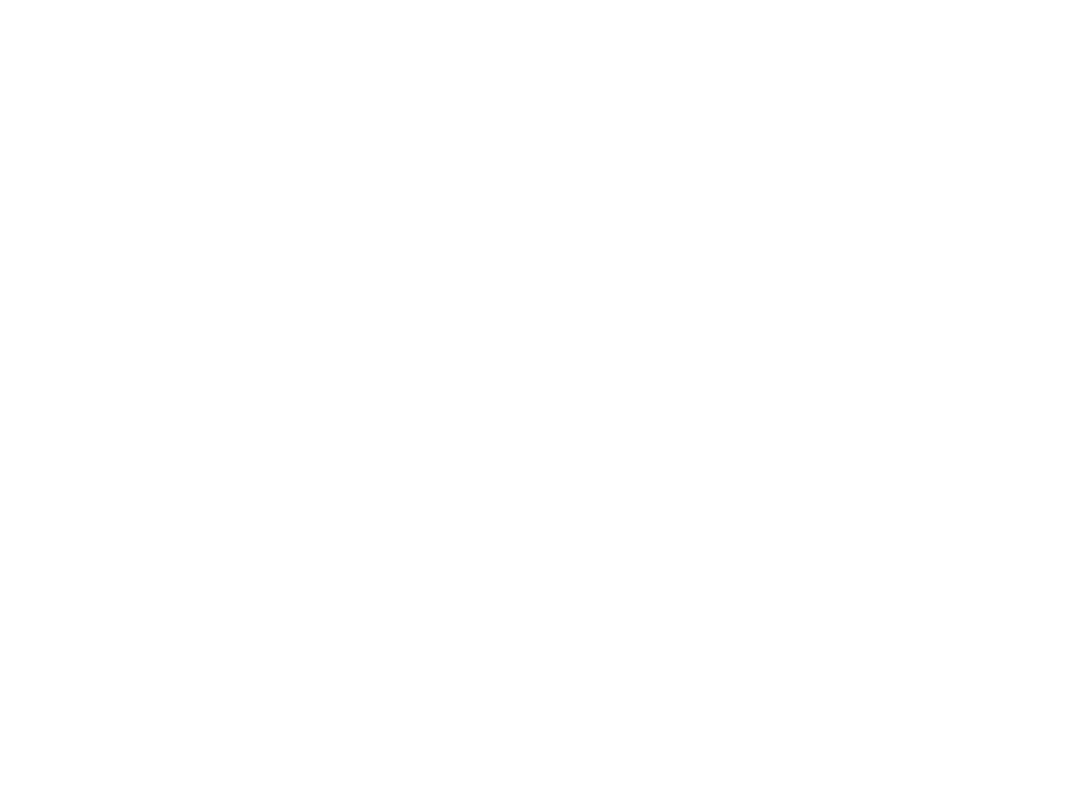
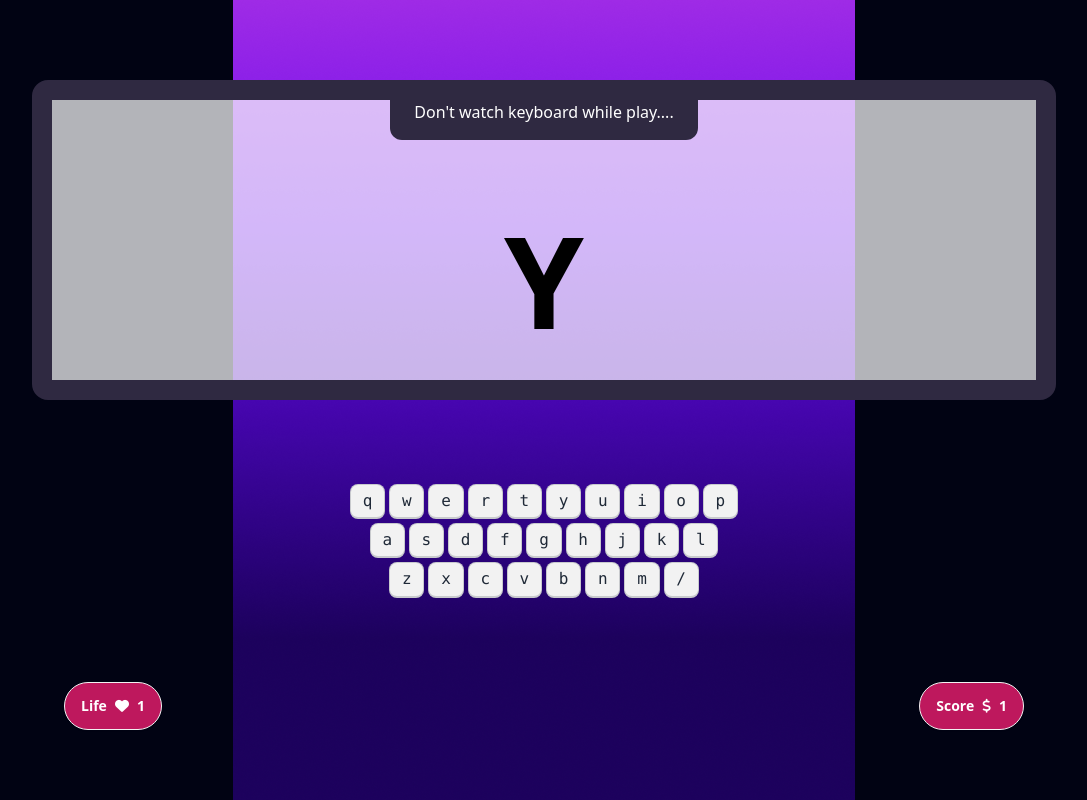
Before and after one commit to shahab-24/alphabet-game, a plain HTML site: page index.html in a window 1280 px wide. Shown: the whole page, without its empty margins (96-1183 px from the left). Drawn offline with nearby package versions, Linux system fonts and the light colour scheme.

Commit message:
completed playground layout

```diff
--- a/index.html
+++ b/index.html
@@ -4,9 +4,89 @@
   <meta charset="UTF-8">
   <meta name="viewport" content="width=device-width, initial-scale=1.0">
   <title>Alphabet Game</title>
+
+<link href="https://cdn.jsdelivr.net/npm/daisyui@4.7.0/dist/full.min.css" rel="stylesheet" type="text/css" />
+<script src="https://cdn.tailwindcss.com"></script>
+<link rel="stylesheet" href="styles.css">
+<script src="https://kit.fontawesome.com/d5ebbab0a0.js" crossorigin="anonymous"></script>
 </head>
 <body>
-  <section></section>
+  <main class="bg-[#010313] min-h-screen bg-[url(images/background.png)] bg-no-repeat bg-center">
+    <section class="home min-h-screen text-white flex justify-center items-center hidden">
+      <div class="flex flex-col items-center gap-10 text-white">
+        <h1 class="text-8xl uppercase">Alpha Clash Pro<h1>
+        <p>Unleash Your Keyboard Kung Fu: Press "Enter" to Play</p>
+        <button class="btn bg-white text-black text-center">Play Now</button>
+      </div>
+    </section>
+    <section class="play-ground">
+      <div class="flex flex-col items-center gap-20 pt-20">
+        <!-- screen -->
+        <div class="artboard artboard-horizontal phone-6 border-[20px] rounded-2xl border-[#2F2941] bg-[#FFFFFFB3]">
+          <div class="flex justify-center">
+            <p class="bg-[#2F2941] px-6 pb-4 rounded-b-xl text-white ">Don't watch keyboard while play....</p>
+          </div>
+          <div class="flex justify-center items-center h-full">
+            <p class="text-9xl text-black font-bold">Y</p>
+          </div>
+        </div>
+        <!-- keyboard star -->
+        <div>
+          <div class="flex justify-center gap-1 my-1 w-full">
+            <kbd class="kbd">q</kbd>
+            <kbd class="kbd">w</kbd>
+            <kbd class="kbd">e</kbd>
+            <kbd class="kbd">r</kbd>
+            <kbd class="kbd">t</kbd>
+            <kbd class="kbd">y</kbd>
+            <kbd class="kbd">u</kbd>
+            <kbd class="kbd">i</kbd>
+            <kbd class="kbd">o</kbd>
+            <kbd class="kbd">p</kbd>
+          </div>
+          <div class="flex justify-center gap-1 my-1 w-full">
+            <kbd class="kbd">a</kbd>
+            <kbd class="kbd">s</kbd>
+            <kbd class="kbd">d</kbd>
+            <kbd class="kbd">f</kbd>
+            <kbd class="kbd">g</kbd>
+            <kbd class="kbd">h</kbd>
+            <kbd class="kbd">j</kbd>
+            <kbd class="kbd">k</kbd>
+            <kbd class="kbd">l</kbd>
+          </div>
+          <div class="flex justify-center gap-1 my-1 w-full">
+            <kbd class="kbd">z</kbd>
+            <kbd class="kbd">x</kbd>
+            <kbd class="kbd">c</kbd>
+            <kbd class="kbd">v</kbd>
+            <kbd class="kbd">b</kbd>
+            <kbd class="kbd">n</kbd>
+            <kbd class="kbd">m</kbd>
+            <kbd class="kbd">/</kbd>
+          </div>
+        </div>
+        <!-- keyboard end -->
+        <div class=" flex justify-between w-3/4">
+          <button class="btn text-white rounded-full bg-pink-700 px-4">
+            Life
+            <i class="fa-solid fa-heart"></i>
+            <span>1</span>
+          </button>
+          <button class="btn text-white rounded-full bg-pink-700 px-4">
+            Score
+            <i class="fa-solid fa-dollar-sign"></i>
+            <span>1</span>
+          </button>
+        </div>
+
+      </div>
+
+
+    </section>
+
+    <section class="score"></section>
+  </main>
 
 </body>
 </html>
--- /dev/null
+++ b/styles.css
@@ -0,0 +1,4 @@
+
+@import url('https://fonts.googleapis.com/css2?family=Manrope:wght@200..800&family=Poppins:wght@300;400;500;600;700;800;900&display=swap');
+
+.font-poppins{font-family: "Poppins", sans-serif;}
--- /dev/null
+++ b/tailwind.config.js
@@ -0,0 +1,8 @@
+/** @type {import('tailwindcss').Config} */
+module.exports = {
+  content: ["./src/**/*.{html,js}"],
+  theme: {
+    extend: {},
+  },
+  plugins: [],
+}
```
